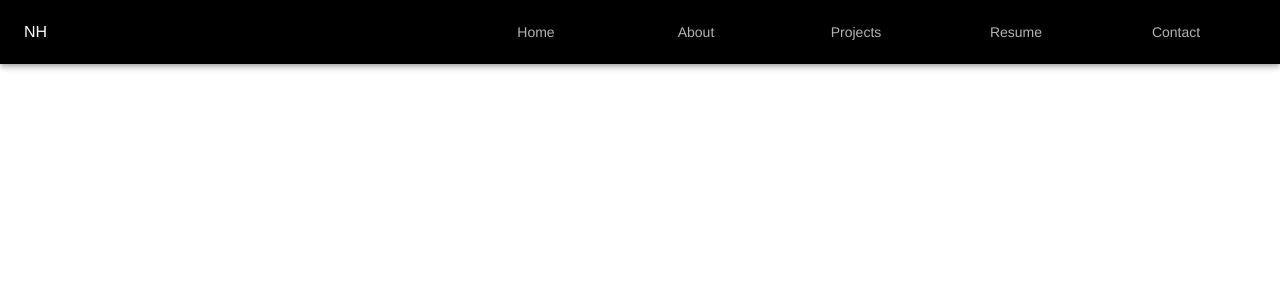
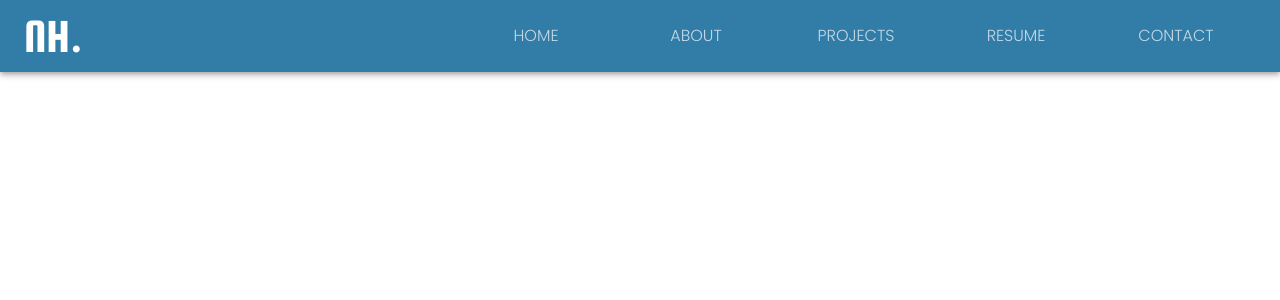
Before and after one commit to NirmalHegde/Personal-Website, a React (Create React App) app: page / in a window 1280 px wide. Shown: the top 300 px of the page. Built offline with nearby package versions, Linux system fonts and the light colour scheme.

Commit message:
updated header

```diff
--- a/public/index.html
+++ b/public/index.html
@@ -28,6 +28,7 @@
   </head>
   <body style="margin: 0">
     <noscript>You need to enable JavaScript to run this app.</noscript>
+    <link href="https://fonts.googleapis.com/css2?family=Carter+One&family=Poppins:wght@300;900&family=Squada+One&display=swap" rel="stylesheet">
     <div id="root"></div>
     <!--
       This HTML file is a template.
--- a/src/Components/Header/Header.jsx
+++ b/src/Components/Header/Header.jsx
@@ -1,6 +1,7 @@
 //React/Material UI Libraries
 import React from 'react';
-import { useMediaQuery, AppBar, Toolbar, Typography, Tab, Tabs } from '@material-ui/core';
+import { useMediaQuery, AppBar, Toolbar, Typography, Tab, Tabs, IconButton, List, ListItemText, ListItem, Drawer } from '@material-ui/core';
+import MenuIcon from '@material-ui/icons/Menu';
 
 
 //File Imports
@@ -16,23 +17,48 @@ const Header = () => {
     const [state, setState] = React.useState({left: false});
 
     const toggleDrawer = (anchor, open) => (event) => {
+        if (event.type === 'keydown' && (event.key === 'Tab' || event.key === 'Shift')) {
+            return;
+        }
 
-    }
+        setState({ ...state, [anchor]: open });
+    };
 
     return (
         <AppBar className={classes.root} position="static"> {/*Static ensures header is always visible*/}
             <Toolbar>
-                <Typography>NH</Typography>
-                <div className={classes.title}></div>
+                <Typography className={classes.initials}>NH.</Typography>
+                <div className={classes.space}></div>
                 {desktop && <>
-                    <Tabs aria-label="simple tabs example">
-                        <Tab label="Home" />
-                        <Tab label="About" />
-                        <Tab label="Projects" />
-                        <Tab label="Resume" />
-                        <Tab label="Contact" />
+                    <Tabs aria-label="tabs">
+                        <Tab className={classes.tabs} label="Home" />
+                        <Tab className={classes.tabs} label="About" />
+                        <Tab className={classes.tabs} label="Projects" />
+                        <Tab className={classes.tabs} label="Resume" />
+                        <Tab className={classes.tabs} label="Contact" />
                     </Tabs>
                 </>}
+                {mobile && <>
+                    <IconButton onClick={toggleDrawer("left", true)} aria-label="menu">
+                        <MenuIcon />
+                    </IconButton>
+                    <Drawer anchor='left' open={state['left']} onClose={toggleDrawer('left', false)}>
+                        <div
+                        role="presentation"
+                        onClick={toggleDrawer("left", false)}
+                        onKeyDown={toggleDrawer("left", false)}
+                        >
+                            <List className={classes.list}>
+                                {['Home', 'About', 'Projects', 'Resume', 'Contact'].map((text, index) => (
+                                <ListItem button key={text}>
+                                    <ListItemText primary={text} />
+                                </ListItem>
+                                ))}
+                            </List>
+                        </div>
+                    </Drawer>
+                </>}
+
             </Toolbar>
         </AppBar>
     );
--- a/src/Components/Header/HeaderStyles.jsx
+++ b/src/Components/Header/HeaderStyles.jsx
@@ -3,10 +3,19 @@ import { makeStyles } from '@material-ui/styles';
 
 const HeaderStyles = makeStyles((theme) => ({
     root: {
-        background: "#000000",
+        background: "#327da8",
     },
-    title:  {
+    initials: {
+        fontFamily: "Squada One",
+        fontSize: "300%",
+        fontWeight: "400"
+    },
+    space:  {
         flexGrow: 1
+    },
+    tabs: {
+        fontSize: "100%",
+        color: "#FFFFFF"
     }
 }))
 
--- a/src/theme.js
+++ b/src/theme.js
@@ -4,7 +4,7 @@ import { createMuiTheme } from '@material-ui/core/styles';
 const theme = createMuiTheme({
   //change primary font to Montserrat for whole website
   typography: {
-    fontFamily: "Montserrat, Helvetica, Arial, sans-serif",
+    fontFamily: "Poppins, Carter One, Arial, sans-serif",
   },
 
   //set colour pallete
@@ -17,32 +17,6 @@ const theme = createMuiTheme({
       main: "#FFBF14", //yellow
     }
   },
-
-  //override tab themes to accomodate Figma UI
-  overrides: {
-      //format tab indicator (colour is based on secondary colour of colour pallete)
-      MuiTabs: {
-        indicator: {
-            left: 0,
-            width: "3px"
-        }
-      },
-      //format tab contents
-      MuiTab: {
-        root: {
-            textTransform: "none",
-            //formats selected tab contents
-            '&$selected': {
-                backgroundColor: "#F6F6F6",
-                color: '#FFBF14',
-            },
-            //allows for hover functionality
-            '&:hover': {
-              background: '#F6F6F6'
-            }
-        }
-      },
-    }
 });
 
 export default theme;
```
Also changed, not shown: 1 other file (tests, documents, lock files or other folders).
